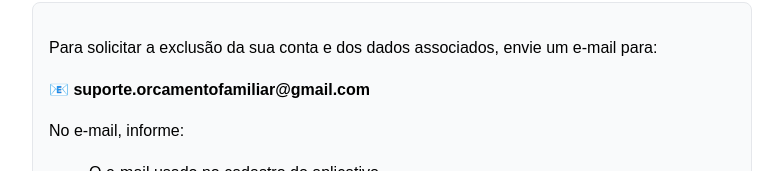
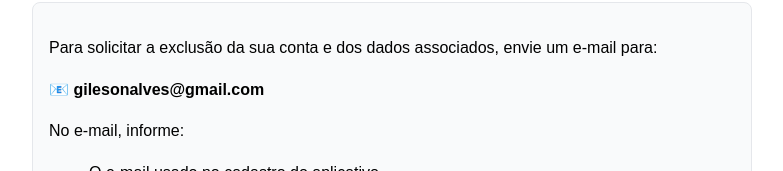
Before and after one commit to gilesonalves/orcamento-familiar-privacy, a plain HTML site: page delete-account.html in a window 1280 px wide. Shown: the part 152-323 px from the top of the page, without its empty margins (248-1031 px from the left). Drawn offline with Linux system fonts and the light colour scheme.

Commit message:
Update support email address for account deletion

```diff
--- a/delete-account.html
+++ b/delete-account.html
@@ -36,7 +36,7 @@
     </p>
 
     <p>
-      <strong>📧 suporte.orcamentofamiliar@gmail.com</strong>
+      <strong>📧 gilesonalves@gmail.com</strong>
     </p>
 
     <p>
```
